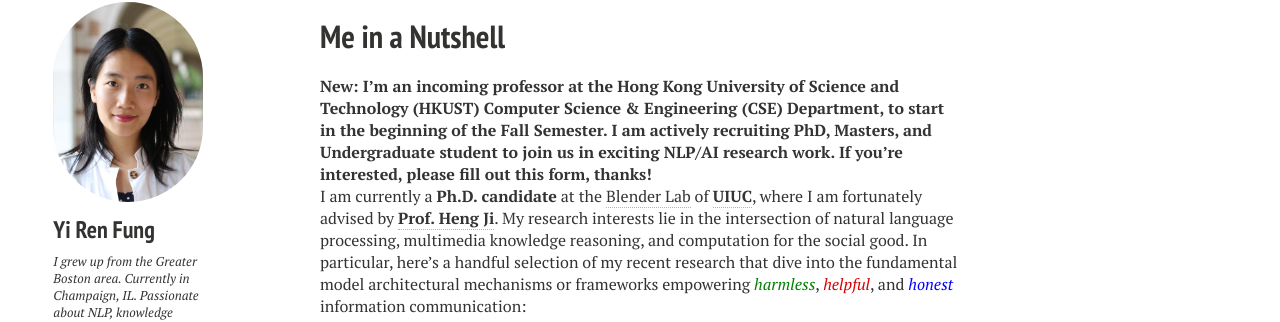
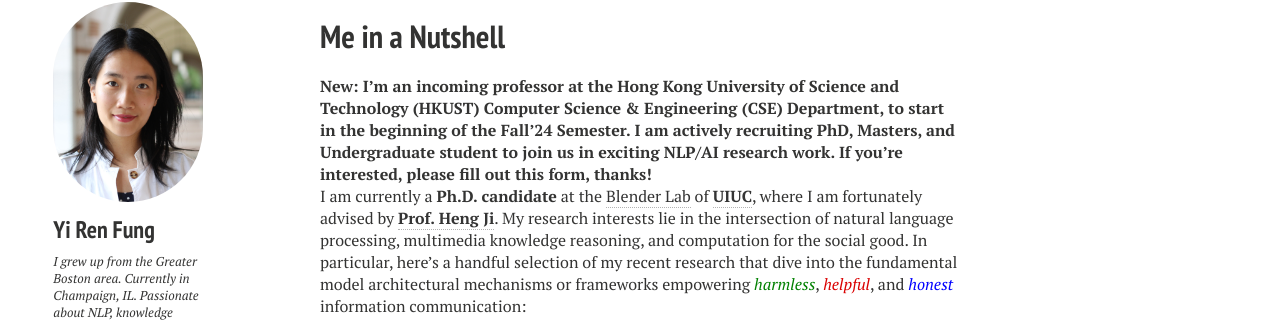
Before and after one commit to yrf1/yrf1.github.io, a Jekyll site: the page built from index.md, in a window 1280 px wide. Shown: the part 350-672 px from the top of the page. Built offline with Jekyll 4.4.1, drawn with Linux system fonts in a browser that asks for light colours; nearby versions of some CDN libraries.

Commit message:
update news

```diff
--- a/index.md
+++ b/index.md
@@ -7,8 +7,8 @@ image:
   feature: trees.jpg
 ---
 
-<b>New: I'm an incoming professor at the Hong Kong University of Science and Technology (HKUST) Computer Science & Engineering (CSE) Department, to start in the beginning of the Fall Semester.  I am actively recruiting PhD, Masters, and Undergraduate student to join us in exciting NLP/AI research work. If you're interested, please fill out this <a href="https://forms.gle/wpJh4LCohUMBpANm8" target="_blank">form</a>, thanks!</b>
-
+<b>New: I'm an incoming professor at the Hong Kong University of Science and Technology (HKUST) Computer Science & Engineering (CSE) Department, to start in the beginning of the Fall'24 Semester.  I am actively recruiting PhD, Masters, and Undergraduate student to join us in exciting NLP/AI research work. If you're interested, please fill out this <a href="https://forms.gle/wpJh4LCohUMBpANm8" target="_blank">form</a>, thanks!</b>
+<br>
 I am currently a <b>Ph.D. candidate</b> at the <a href="https://blender.cs.illinois.edu/" target="_blank">Blender Lab</a> of <a href="https://cs.illinois.edu/" target="_blank"><b>UIUC</b></a>, where I am fortunately advised by <a href="https://blender.cs.illinois.edu/hengji.html" target="_blank"><b>Prof. Heng Ji</b></a>. My research interests lie in the intersection of natural language processing, multimedia knowledge reasoning, and computation for the social good. In particular, here's a handful selection of my recent research that dive into the fundamental model architectural mechanisms or frameworks empowering <i><font color="green">harmless</font></i>, <i><font color="dark orange">helpful</font></i>, and <i><font color="blue">honest</font></i> information communication:
 * <b><font color="green">Norms Discovery and Explainable Norms Violation Detection</font></b>: NormSAGE<sup><sub>[<a href="https://arxiv.org/abs/2210.08604" target="_blank">1</a>]</sub></sup>; LM debiasing and detoxification<sup><sub>[<a href="https://arxiv.org/abs/2305.12798" target="_blank">2</a>]</sub></sup><sup><sub>[<a href="https://ojs.aaai.org/index.php/AAAI/article/view/26279" target="_blank">3</a>]</sub></sup>
 * <b><font color="dark orange">Fine-Grained Information Extraction</font></b>: NewsClaim, a novel benchmark for claim extraction with attribute knowledge<sup><sub>[<a href="https://arxiv.org/abs/2112.08544" target="_blank">4</a>]</sub></sup>; RESIN, a state-of-the-art schema-guided cross-document cross-media IE and event tracking system<sup><sub>[<a href="https://aclanthology.org/2021.naacl-demos.16/" target="_blank">5</a>]</sub></sup>
```
